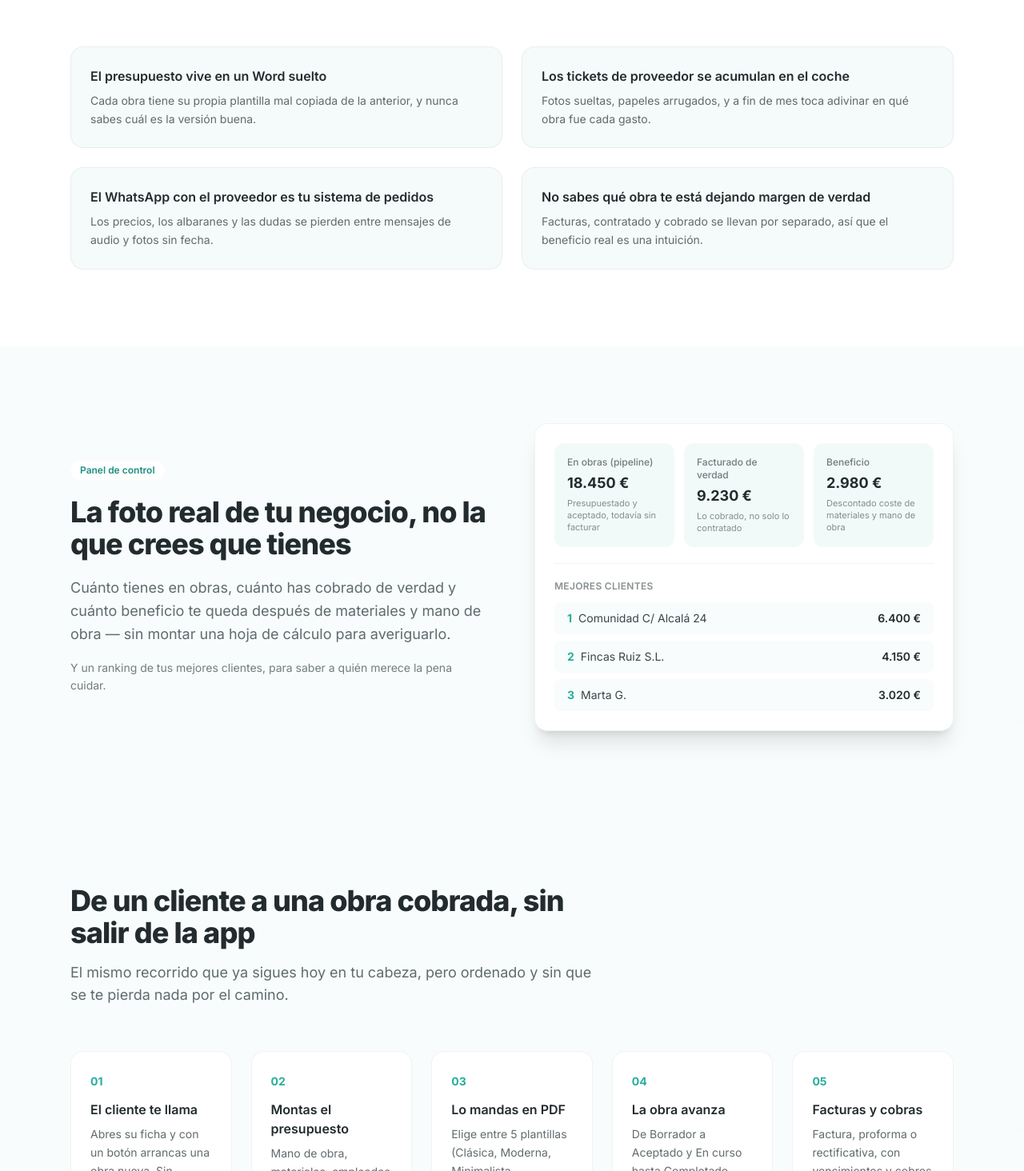
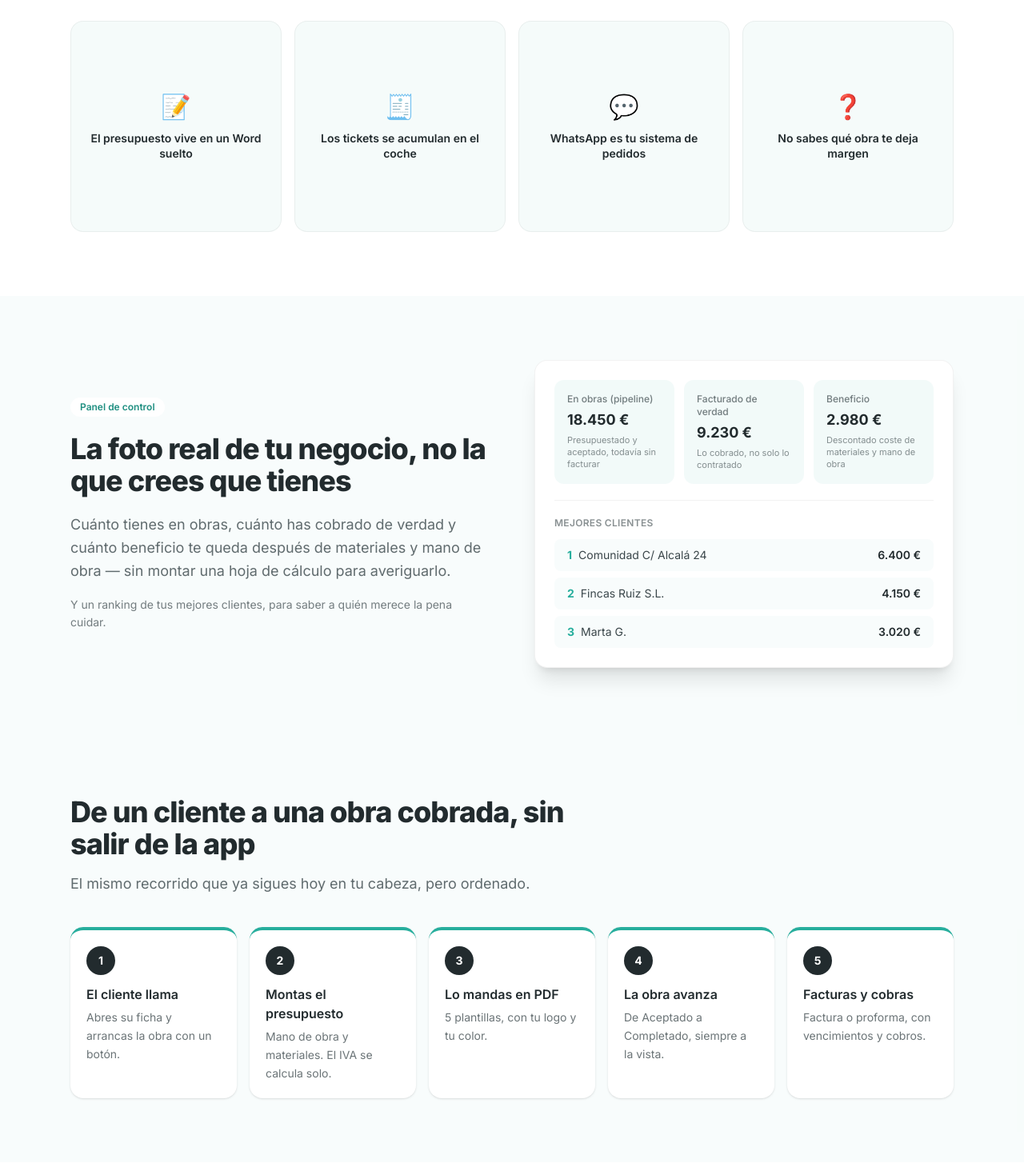
Before and after one commit to manuramsan99/ReGestWeb, a Next.js app: page / in a window 1280 px wide. Shown: the part 1126-2590 px from the top of the page at 80% size. Built offline with nearby package versions, Linux system fonts and the light colour scheme.

Commit message:
mejoras visuales

```diff
--- a/components/Dashboard.tsx
+++ b/components/Dashboard.tsx
@@ -24,7 +24,7 @@ const TOP_CLIENTS = [
 
 export function Dashboard() {
   return (
-    <section id="panel" className="bg-regest-green-light/30 py-24">
+    <section id="panel" className="bg-regest-green-light/30 py-20">
       <div className="mx-auto max-w-6xl px-6">
         <div className="grid gap-14 md:grid-cols-2 md:items-center">
           <div>
--- a/components/HowItWorks.tsx
+++ b/components/HowItWorks.tsx
@@ -1,63 +1,57 @@
 const STEPS = [
   {
-    number: "01",
-    title: "El cliente te llama",
-    description:
-      "Abres su ficha y con un botón arrancas una obra nueva. Sin duplicar datos, sin empezar de cero.",
+    number: "1",
+    title: "El cliente llama",
+    description: "Abres su ficha y arrancas la obra con un botón.",
   },
   {
-    number: "02",
+    number: "2",
     title: "Montas el presupuesto",
-    description:
-      "Mano de obra, materiales, empleados y otros conceptos. El IVA y el margen se calculan solos.",
+    description: "Mano de obra y materiales. El IVA se calcula solo.",
   },
   {
-    number: "03",
+    number: "3",
     title: "Lo mandas en PDF",
-    description:
-      "Elige entre 5 plantillas (Clásica, Moderna, Minimalista, Profesional, Creativa) con tu logo y tu color.",
+    description: "5 plantillas, con tu logo y tu color.",
   },
   {
-    number: "04",
+    number: "4",
     title: "La obra avanza",
-    description:
-      "De Borrador a Aceptado y En curso hasta Completado. Siempre sabes en qué punto está cada una.",
+    description: "De Aceptado a Completado, siempre a la vista.",
   },
   {
-    number: "05",
+    number: "5",
     title: "Facturas y cobras",
-    description:
-      "Factura, proforma o rectificativa, con vencimientos y cobros parciales. Al emitir, queda todo bloqueado.",
+    description: "Factura o proforma, con vencimientos y cobros.",
   },
 ];
 
 export function HowItWorks() {
   return (
-    <section id="como-funciona" className="bg-regest-green-light/30 py-24">
+    <section id="como-funciona" className="bg-regest-green-light/30 py-20">
       <div className="mx-auto max-w-6xl px-6">
         <div className="max-w-2xl">
           <h2 className="text-3xl font-extrabold tracking-tight text-regest-dark sm:text-4xl">
             De un cliente a una obra cobrada, sin salir de la app
           </h2>
           <p className="mt-4 text-lg text-regest-dark-soft/80">
-            El mismo recorrido que ya sigues hoy en tu cabeza, pero ordenado y
-            sin que se te pierda nada por el camino.
+            El mismo recorrido que ya sigues hoy en tu cabeza, pero ordenado.
           </p>
         </div>
 
-        <ol className="mt-14 grid gap-6 md:grid-cols-5">
+        <ol className="mt-10 grid gap-4 sm:grid-cols-2 lg:grid-cols-5">
           {STEPS.map((step) => (
             <li
               key={step.number}
-              className="rounded-2xl border border-black/5 bg-white p-6"
+              className="rounded-2xl border-t-4 border-regest-green bg-white p-5 shadow-sm"
             >
-              <span className="text-sm font-bold text-regest-green">
+              <span className="flex h-9 w-9 items-center justify-center rounded-full bg-regest-dark text-sm font-bold text-white">
                 {step.number}
               </span>
               <h3 className="mt-3 font-semibold text-regest-dark">
                 {step.title}
               </h3>
-              <p className="mt-2 text-sm leading-relaxed text-regest-dark-soft/80">
+              <p className="mt-1.5 text-sm leading-relaxed text-regest-dark-soft/75">
                 {step.description}
               </p>
             </li>
--- a/components/OcrFeature.tsx
+++ b/components/OcrFeature.tsx
@@ -15,6 +15,11 @@ export function OcrFeature() {
             fecha. Sin escribir nada, sin picar datos a mano.
           </p>
           <p className="mt-4 text-sm leading-relaxed text-regest-dark-soft/70">
+            Ese ticket queda enlazado directamente a tu factura de compra: no
+            se pierde ni se traspapela, siempre sabrás a qué obra y a qué
+            gasto pertenece.
+          </p>
+          <p className="mt-2 text-sm leading-relaxed text-regest-dark-soft/70">
             El reconocimiento de texto corre en tu propio navegador — la foto
             del ticket no se manda a ningún servicio externo.
           </p>
@@ -48,6 +53,10 @@ export function OcrFeature() {
               </div>
             ))}
           </div>
+          <div className="mt-4 flex items-center gap-2 rounded-lg border border-regest-green/30 bg-regest-green/10 px-4 py-2.5 text-xs font-medium text-regest-green">
+            <span>🔗</span>
+            <span>Vinculado a factura de compra #0245</span>
+          </div>
         </div>
       </div>
     </section>
--- a/components/Problem.tsx
+++ b/components/Problem.tsx
@@ -1,29 +1,13 @@
 const PAIN_POINTS = [
-  {
-    title: "El presupuesto vive en un Word suelto",
-    description:
-      "Cada obra tiene su propia plantilla mal copiada de la anterior, y nunca sabes cuál es la versión buena.",
-  },
-  {
-    title: "Los tickets de proveedor se acumulan en el coche",
-    description:
-      "Fotos sueltas, papeles arrugados, y a fin de mes toca adivinar en qué obra fue cada gasto.",
-  },
-  {
-    title: "El WhatsApp con el proveedor es tu sistema de pedidos",
-    description:
-      "Los precios, los albaranes y las dudas se pierden entre mensajes de audio y fotos sin fecha.",
-  },
-  {
-    title: "No sabes qué obra te está dejando margen de verdad",
-    description:
-      "Facturas, contratado y cobrado se llevan por separado, así que el beneficio real es una intuición.",
-  },
+  { icon: "📝", title: "El presupuesto vive en un Word suelto" },
+  { icon: "🧾", title: "Los tickets se acumulan en el coche" },
+  { icon: "💬", title: "WhatsApp es tu sistema de pedidos" },
+  { icon: "❓", title: "No sabes qué obra te deja margen" },
 ];
 
 export function Problem() {
   return (
-    <section className="mx-auto max-w-6xl px-6 py-24">
+    <section className="mx-auto max-w-6xl px-6 py-20">
       <div className="max-w-2xl">
         <h2 className="text-3xl font-extrabold tracking-tight text-regest-dark sm:text-4xl">
           Así gestiona hoy la mayoría de autónomos de reformas
@@ -33,15 +17,15 @@ export function Problem() {
           igual de rápido que un papel y un boli.
         </p>
       </div>
-      <div className="mt-14 grid gap-6 sm:grid-cols-2">
+      <div className="mt-10 grid grid-cols-2 gap-3 lg:grid-cols-4 lg:gap-4">
         {PAIN_POINTS.map((point) => (
           <div
             key={point.title}
-            className="rounded-2xl border border-black/5 bg-regest-green-light/40 p-6"
+            className="flex aspect-square flex-col items-center justify-center gap-2 rounded-2xl border border-black/5 bg-regest-green-light/40 p-4 text-center sm:gap-3 sm:p-6"
           >
-            <h3 className="font-semibold text-regest-dark">{point.title}</h3>
-            <p className="mt-2 text-sm leading-relaxed text-regest-dark-soft/80">
-              {point.description}
+            <span className="text-2xl sm:text-3xl">{point.icon}</span>
+            <p className="text-xs font-semibold leading-snug text-regest-dark sm:text-sm">
+              {point.title}
             </p>
           </div>
         ))}
--- a/components/WhyReGest.tsx
+++ b/components/WhyReGest.tsx
@@ -1,45 +1,34 @@
 const REASONS = [
   {
-    number: "01",
+    icon: "🔗",
     title: "Todo conectado, nada duplicado",
-    description:
-      "Del cliente sale la obra, del presupuesto sale la factura. No vuelves a escribir el mismo dato dos veces.",
+    description: "Del cliente sale la obra, del presupuesto sale la factura.",
   },
   {
-    number: "02",
+    icon: "🔒",
     title: "Trazabilidad legal de verdad",
-    description:
-      "En cuanto emites una factura, sus datos quedan bloqueados. Nada se puede tocar después, como debe ser.",
+    description: "Al emitir una factura, sus datos quedan bloqueados.",
   },
   {
-    number: "03",
-    title: "El OCR corre en tu navegador, no en la nube",
-    description:
-      "La foto del ticket se lee en tu propio dispositivo. No se manda a ningún servidor externo.",
+    icon: "📄",
+    title: "5 plantillas de presupuesto",
+    description: "Con tu logo y tu color, listas para mandar en PDF.",
   },
   {
-    number: "04",
-    title: "5 plantillas de presupuesto",
-    description:
-      "Clásica, Moderna, Minimalista, Profesional o Creativa — con tu logo y tu color, listas para mandar en PDF.",
+    icon: "🏢",
+    title: "Varias empresas, una cuenta",
+    description: "Cambia de negocio sin duplicar tu usuario.",
   },
   {
-    number: "05",
-    title: "Varias empresas, una sola cuenta",
-    description:
-      "Si llevas más de un negocio, cambias entre empresas sin salir de ReGest ni duplicar tu usuario.",
-  },
-  {
-    number: "06",
+    icon: "📊",
     title: "Puente directo con tu gestoría",
-    description:
-      "Exportación a Excel o CSV con el IVA por tipo. Le pasas los números sin depender de otra herramienta.",
+    description: "Exporta a Excel o CSV con el IVA por tipo.",
   },
 ];
 
 export function WhyReGest() {
   return (
-    <section id="por-que-regest" className="mx-auto max-w-6xl px-6 py-24">
+    <section id="por-que-regest" className="mx-auto max-w-6xl px-6 py-20">
       <div className="max-w-2xl">
         <h2 className="text-3xl font-extrabold tracking-tight text-regest-dark sm:text-4xl">
           Por qué ReGest y no un Excel con más pestañas
@@ -49,21 +38,18 @@ export function WhyReGest() {
           primer día para obras de reforma y construcción.
         </p>
       </div>
-      <div className="mt-14 grid gap-6 sm:grid-cols-2 lg:grid-cols-3">
+      <div className="mt-10 grid gap-x-10 gap-y-7 sm:grid-cols-2">
         {REASONS.map((reason) => (
-          <div
-            key={reason.number}
-            className="rounded-2xl border border-black/5 bg-white p-6 shadow-sm"
-          >
-            <span className="text-sm font-bold text-regest-green">
-              {reason.number}
+          <div key={reason.title} className="flex items-start gap-4">
+            <span className="flex h-11 w-11 shrink-0 items-center justify-center rounded-full bg-regest-green-light text-lg">
+              {reason.icon}
             </span>
-            <h3 className="mt-3 font-semibold text-regest-dark">
-              {reason.title}
-            </h3>
-            <p className="mt-2 text-sm leading-relaxed text-regest-dark-soft/80">
-              {reason.description}
-            </p>
+            <div>
+              <h3 className="font-semibold text-regest-dark">{reason.title}</h3>
+              <p className="mt-1 text-sm leading-relaxed text-regest-dark-soft/75">
+                {reason.description}
+              </p>
+            </div>
           </div>
         ))}
       </div>
```
